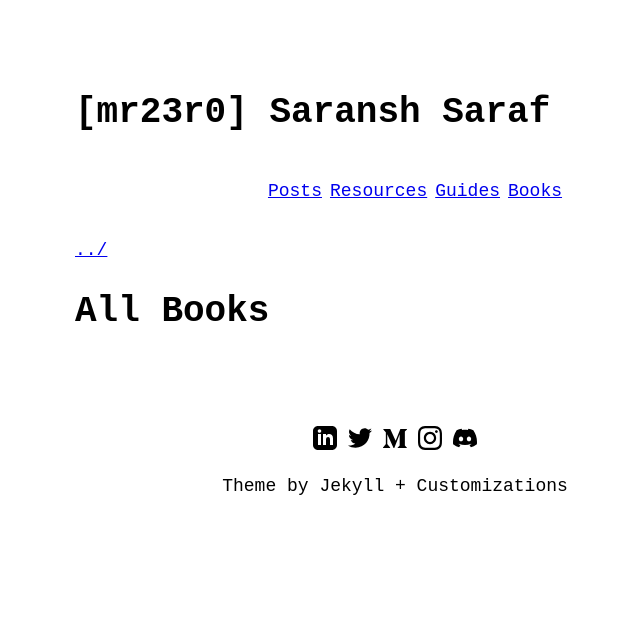
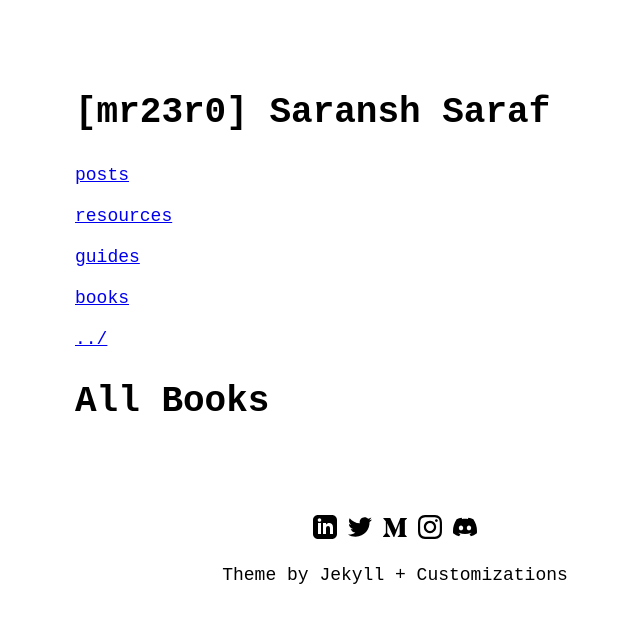
Before and after one commit to mr23r0/mr23r0.github.io, a Jekyll site: the page built from books-archive.md, in a window 1280 px wide. Shown: the top 623 px of the page, without its empty margins (245-885 px from the left). Built offline with Jekyll 4.4.1, drawn with Linux system fonts in a browser that asks for light colours.

Commit message:
more fixes

```diff
--- a/_includes/back_link.html
+++ b/_includes/back_link.html
@@ -23,10 +23,12 @@
     {%-if site.theme_config.show_description-%}
       <p>{{ site.description }}</p>
     {%-endif-%}
-    <dir style="text-align: left; display: flex; justify-content: center;">
+    <div class="category-nav">
       {% for i in site.data.categories %}
-      <p style="margin-inline: 4px;  text-decoration: none; text-transform: capitalize;{% if page.category == i.category %} background-color: #07b10f;{%endif%}"><a href="/{{i.url}}">{{i.category}}</a></p>
+      <p class="category-item {% if page.category == i.category %}active{% endif %}">
+        <a href="/{{i.url}}">{{i.category}}</a>
+      </p>
       {% endfor %}
-    </dir>
+    </div>
 </header>
 <a href="{{ "/" | relative_url }}">{{ site.theme_config.back_home_text }}/</a>
```
